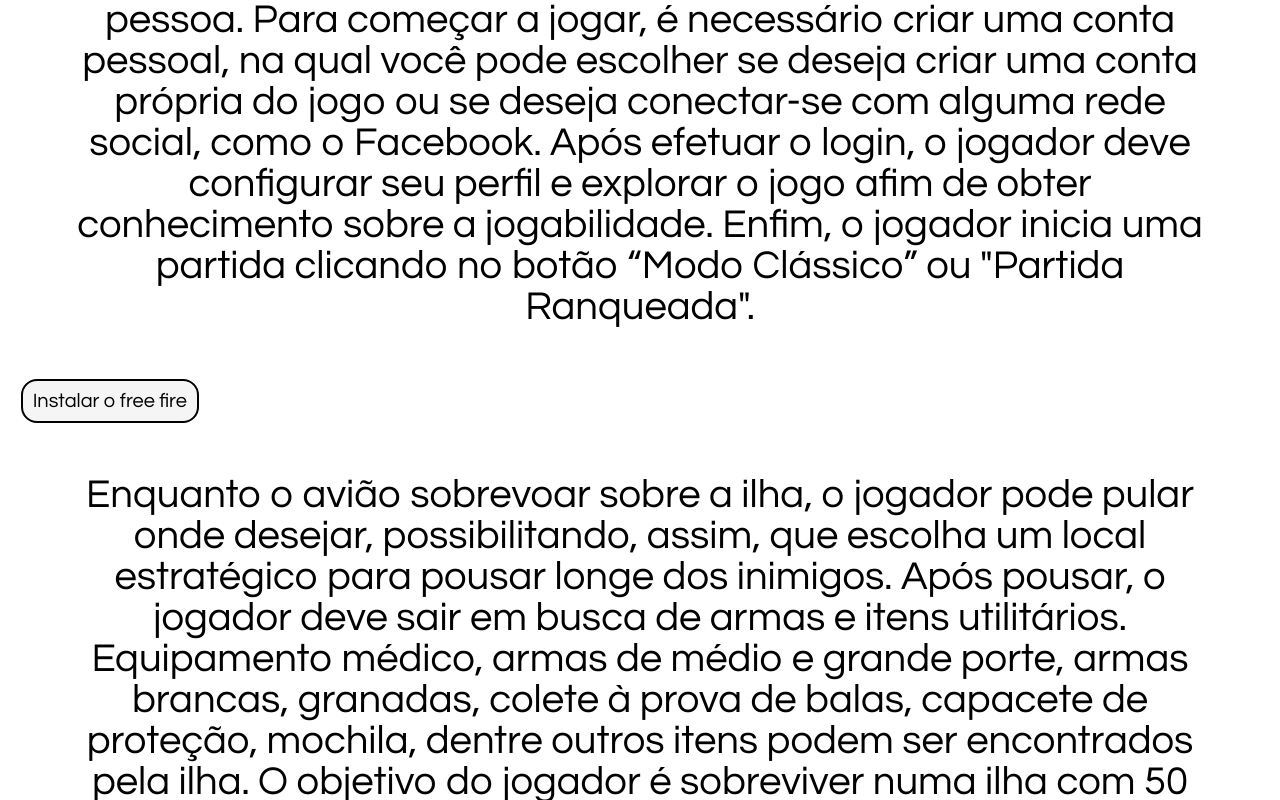
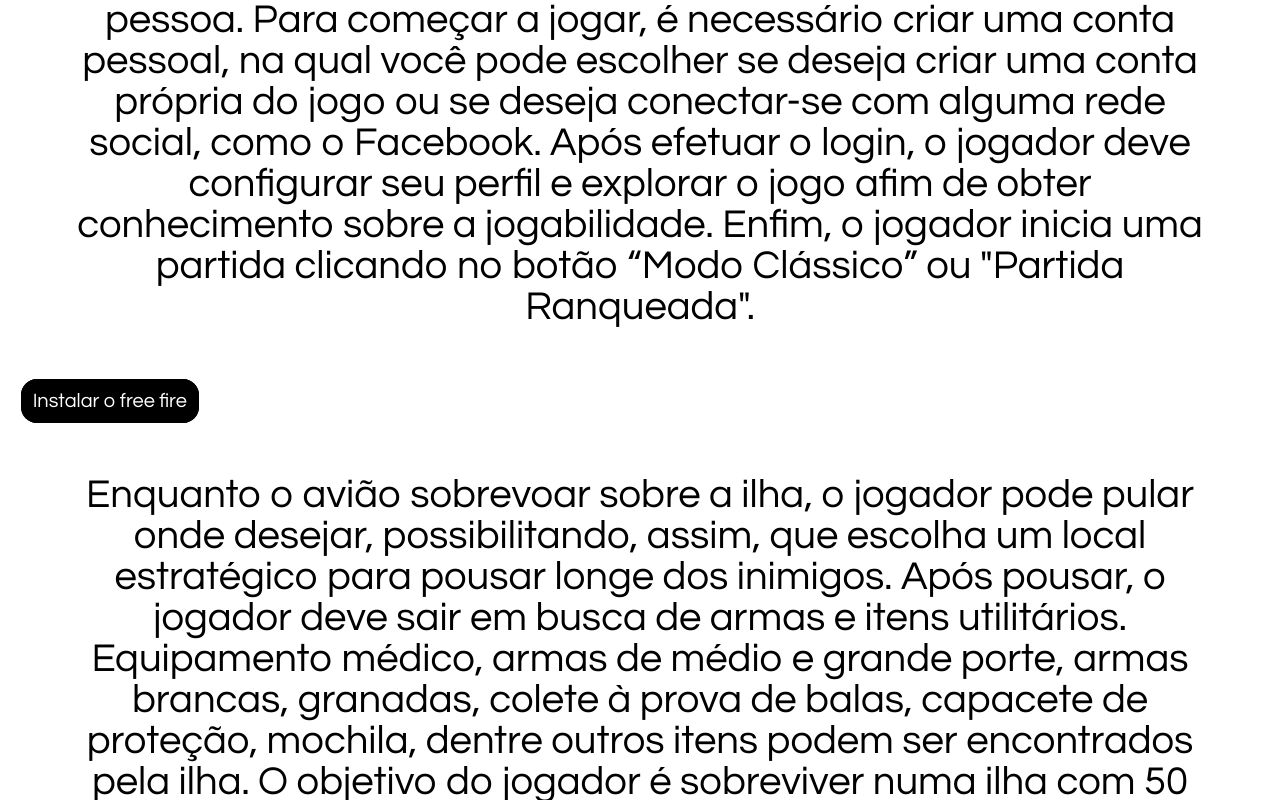
Before and after one commit to medinanzz/free-fire, a plain HTML site: page index.html in a window 1280 px wide. In both pictures the pointer is over the link "Instalar o free fire". Shown: the part 1029-1829 px from the top of the page. Drawn offline with Linux system fonts and the light colour scheme; a web font is replaced by a local one.

Commit message:
Add files via upload

```diff
--- a/style.css
+++ b/style.css
@@ -43,5 +43,7 @@
 }
 
 .a-2:hover {
-    background-color: whitesmoke;
+    background-color: black;
+    color: white;
+    transition: 0.7s ease-in-out;
 }
```
